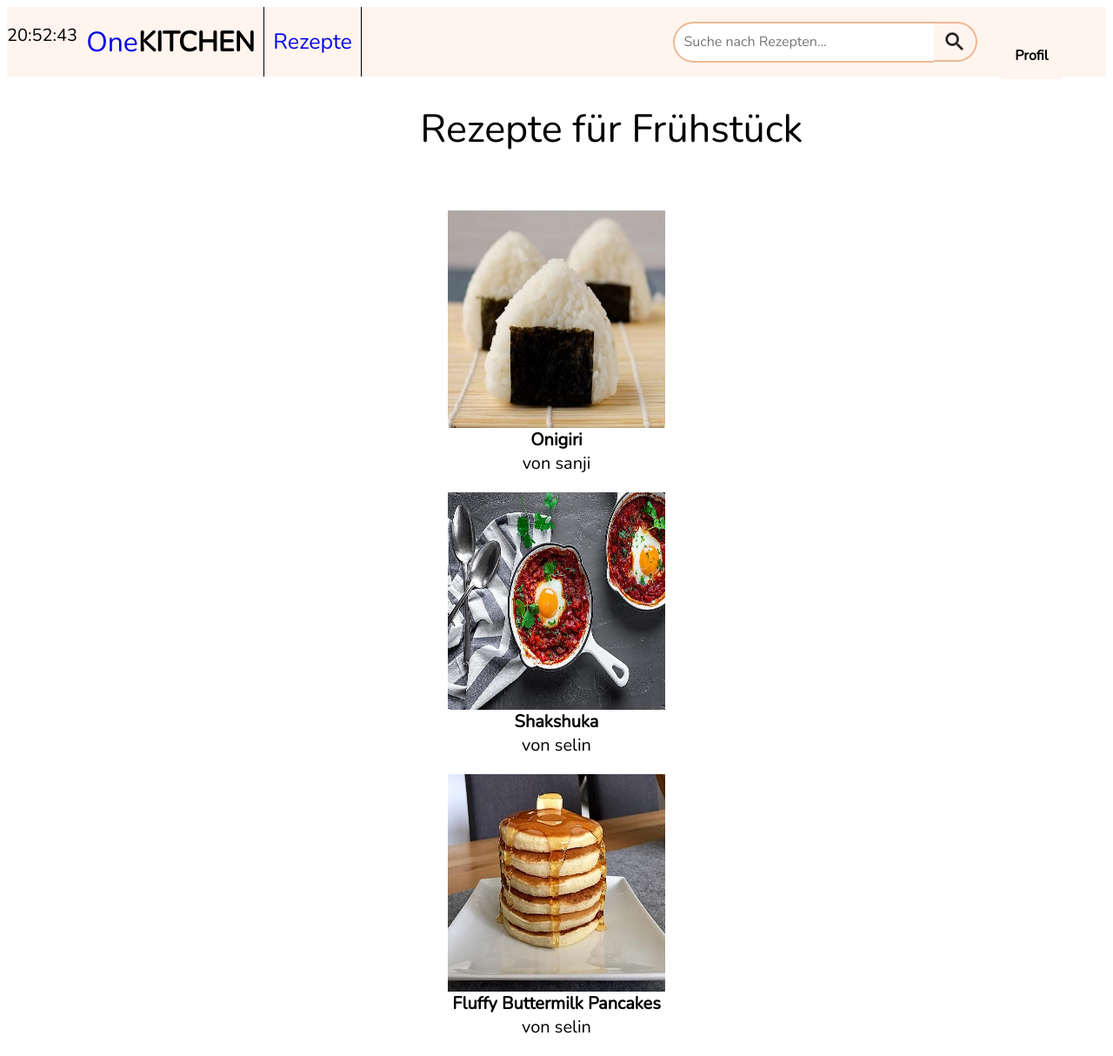
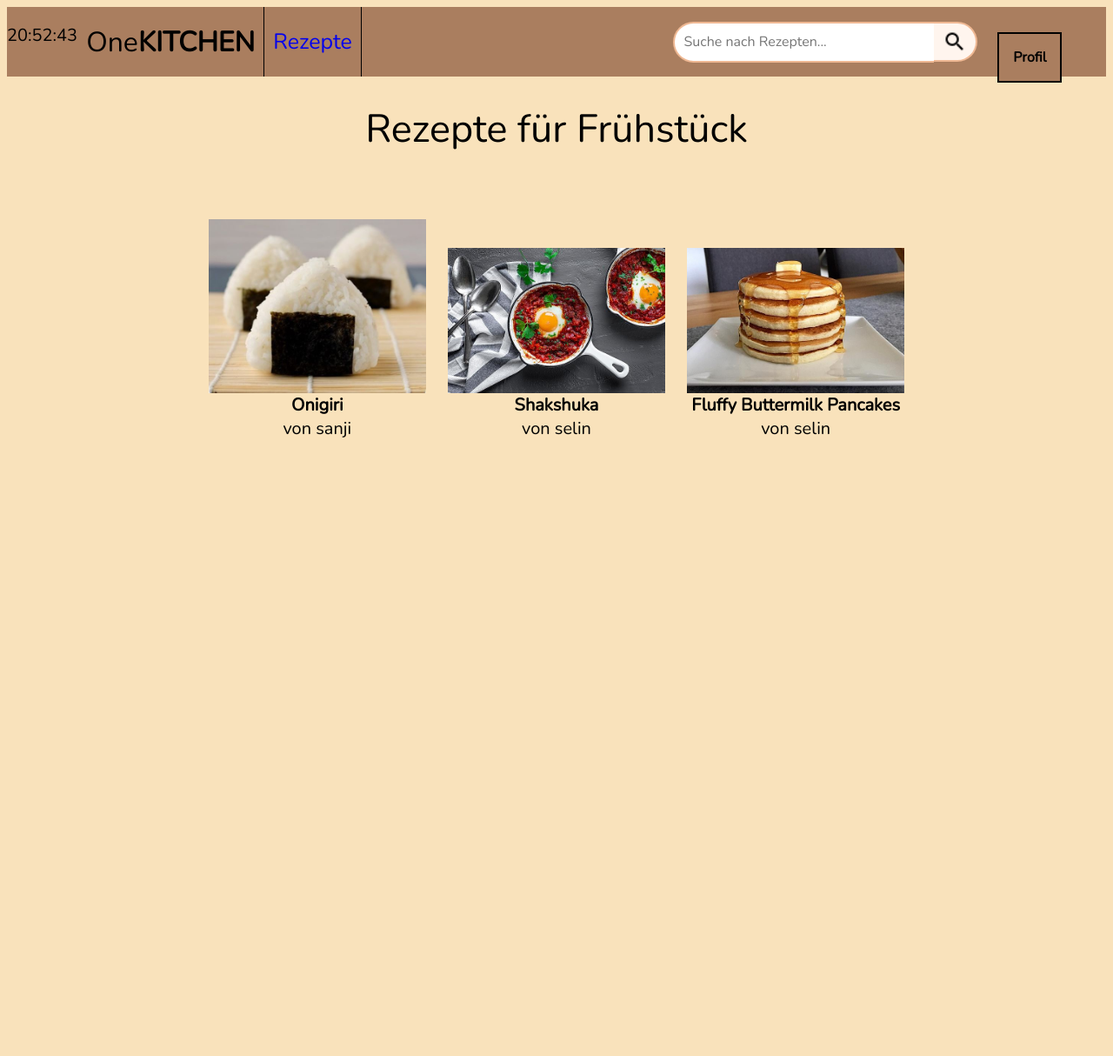
Before and after one commit to slnviii/KochbuchDjango, a Django app: a page that uses kochbuch/buch/templates/base.html in a window 1280 px wide. Shown: the whole page at 87% size. After the commit the page ends 503 px from the top, so only its background shows below. Run offline with Django 4.2, Linux system fonts and the light colour scheme; data comes from the database, SQL or seed files in the repository; both versions use the stored data as it was after the commit; data that the repository does not hold is empty.

Commit message:
code gesäubert html darstellung angepasst für rezepte anzeige upload category.save fix

```diff
--- a/kochbuch/buch/models.py
+++ b/kochbuch/buch/models.py
@@ -40,13 +40,12 @@ class Recipe(models.Model):
     kategorien = models.ManyToManyField(Category)  # Rezept kann mehrere Kategorien haben und umgekehrt
     thema = models.ForeignKey(Theme, null=True, on_delete=models.CASCADE)
     tags = models.ManyToManyField(Tag, null=True)
-    #zutaten = models.ManyToManyField(Zutat)  # Rezept hat mehrere Zutaten
     author = models.ForeignKey(User, to_field="username", db_column="username", on_delete=models.CASCADE, blank=True, null=True)
     comment = models.ManyToManyField('Comment', related_query_name='comment', blank=True, null=True)
     dauer = models.IntegerField('Dauer',default="30")
     schwierigkeit = models.CharField(max_length=15, choices=(('superleicht','Sehr leicht'),('leicht','Leicht'),('mittel','Mittel'),('schwer','Schwer')),default='leicht')
     favorite = models.ManyToManyField(User, related_name='rezepte',null=True, blank=True)
-    #bewertet = models.ManyToManyField('Rating', null=True)
+    #bewertet = models.ManyToManyField('Rating', null=True)  #nicht implementiert aus zeitmangel
 
 
     def total_favorites(self):
@@ -58,7 +57,6 @@ class Recipe(models.Model):
 
 
     def get_absolute_url(self):
-        #return reverse('recipe', args=str(self.id))
         return reverse ('overview')
 
 # class Rating(models.Model):
--- a/kochbuch/buch/templates/base.html
+++ b/kochbuch/buch/templates/base.html
@@ -140,7 +140,7 @@
         width: 100%;
         height: 80px;
         display: block;
-        background-color: rgb(255,245,238);
+        background-color: #AA7E5F;
     }
     .header li{
         float: left;
@@ -151,7 +151,7 @@
         margin-top: 1.5%;
     }
     body{
-        background-color: white;
+        background-color: #F9E2BB;
     }
     .inner_header{
         width: 1000px;
@@ -159,7 +159,7 @@
         display: block;
         margin: 0 auto ;
 
-        background-color: rgb(255,245,238);
+        background-color: #AA7E5F;
 
     }
     .inner_header div:first-child{
@@ -188,6 +188,9 @@
         padding-right: 10px;
 
     }
+    .center-div:hover {
+        background-color: rgb(239,184,147);
+    }
     .center-div h1 a:link{
         text-decoration: none;
     }
@@ -196,7 +199,8 @@
         display: table;
         float: left;
         margin-left: 10px;
-        margin-right: 10px
+        margin-right: 10px;
+        color: black;
     }
     .logo_container h1{
         height: 100%;
@@ -207,13 +211,16 @@
         font-weight: 300;
         color: Black;
 
+
     }
     .logo_container h1 span{
         font-weight: 800;
         color: black;
+
     }
     .logo_container h1 a:link{
         text-decoration: none;
+        color: black;
     }
     .navigation{
         float:right;
@@ -257,7 +264,7 @@
         cursor: pointer;
     }
     .dropbtn {
-        background-color: rgb(255,245,238);
+        background-color: #AA7E5F;
         color: black;
         padding: 16px;
         font-family: "Nunito";
@@ -265,6 +272,7 @@
         font-weight: 600;
         border: none;
         cursor: pointer;
+        border: solid black 2px;
     }
     .dropdown {
         position: relative;
@@ -390,7 +398,7 @@
              <h1><a href="{% url 'upload' %}">Neues Rezept hochladen</a></h1>
          </div>
          {% endif %}
-         <div class = "center-div">
+         <div class = "center-div center-div:hover">
              <h1><a href="{% url 'rezepte' %}">Rezepte</a></h1>
          </div>
          <div class="search_function">
@@ -427,7 +435,7 @@
 
 </div>
 
-                <!--<li><img src= "{{ user.profile.avatar.url }}"/></li>-->
+
 
         </div>
 </div>
--- a/kochbuch/buch/templates/category.html
+++ b/kochbuch/buch/templates/category.html
@@ -12,11 +12,11 @@
      font-family: "Nunito";
      font-size: 45px;
      font-weight: 500;
-     margin-left: 10%;
+
  }
  .recipe_img{
-     height: 250px;
-     width: 250px;
+     max-height: 250px;
+     max-width: 250px;
  }
 </style>
 {% extends 'base.html' %}
@@ -26,32 +26,15 @@
 {% block content %}
 <h1>Rezepte für <span>{{ category.name }}</span></h1>
 
-<!--<table class="center" >
-     tabelle für alle rezepte dieser kategorie
-    <tr>
-        <th></th>
-        <th>Rezept</th>
-        <th>Author</th>
-    </tr>
 
-    {% for recipe in category.recipe_set.all %}
-    <tr>
-         table rows loop, für jedes rezept in der kategorie wird 1 reihe erstellt
-       <td> <img src="{{ recipe.image.url}}"/> </td>
-       <td><a href="{%  url 'recipe' recipe.pk %}">{{ recipe.title }}</a></td> rezept ist klickbar
-       <td>{{ recipe.author }}</td>
-    </tr>
-    {% endfor %}
-
-</table>--->
 
 <div  class="recipes_container">
     {% for recipe in category.recipe_set.all %}
-        <p>
+        <div style="display: inline-block; margin: 10px">
          <a href="{%   url 'recipe' recipe.pk %}"><img src= "{{ recipe.image.url}}" class="recipe_img"/><br/></a>
          <span>{{ recipe.title }}</span><br/>
          von {{ recipe.author }}
-        </p>
+        </div>
     {% endfor %}
 
 </div>
--- a/kochbuch/buch/templates/rezepte_main.html
+++ b/kochbuch/buch/templates/rezepte_main.html
@@ -47,7 +47,6 @@
   <h1>Nach Tags</h1>
 
     {% for tag in tags %}
-      <!--- alle vorhandenen kategorieren werden durchlaufen und angezeigt + klickbar --->
       <div class="category_container">
           <a href="{%  url 'tag' tag.name %}"><li>{{ tag.name }}</li></a>
       </div>
@@ -57,7 +56,6 @@
   <h1>Nach Themen</h1>
 
      {% for theme in themes %}
-      <!--- alle vorhandenen kategorieren werden durchlaufen und angezeigt + klickbar --->
       <div class="category_container">
           <a href="{%  url 'theme' theme.name %}"><li>{{ theme.name }}</li></a>
       </div>
--- a/kochbuch/buch/urls.py
+++ b/kochbuch/buch/urls.py
@@ -8,8 +8,6 @@ urlpatterns = [
     path('category/<category_name>', category, name='category'),
     path('tag/<tag_name>', tag, name='tag'),
     path('theme/<theme_name>', theme, name='theme'),
-    #path('favorites/', favorites, name='favorites'),
-   # path('recipe/<recipe_name>', recipe, name='recipe'),
     path('recipe/<int:pk>', RecipeView.as_view(), name='recipe'),
     path('time/', time, name='time'),
     path('random_recipe/', random_recipe, name='random_recipe'),
--- a/kochbuch/buch/views.py
+++ b/kochbuch/buch/views.py
@@ -49,9 +49,7 @@ def random_recipe(request):
     return HttpResponse(rec)
 
 
-# def overview(request):
-#     all_recipes = models.Recipe.objects.all()
-#     return render(request, 'index.html', dict(recipes=all_recipes))
+
 
 @login_required()
 def upload(request):
@@ -62,6 +60,7 @@ def upload(request):
             instance = form.save(commit=False)
             instance.author = request.user
             instance.save()
+            form.save_m2m()
             return HttpResponseRedirect('/')  # Umleitung
         else:
             print(form.errors)
@@ -103,11 +102,6 @@ class ChangePasswordView(PasswordChangeView):
     template_name = 'change_password.html'
     success_url = reverse_lazy('profile')
 
-# class CommentForm(forms.ModelForm):
-#     class Meta:
-#         model = Comment
-#         fields = ('author', 'body')
-
 
 def AddFavorite(request, pk):
     recipe = get_object_or_404(Recipe, id=request.POST.get('recipe_id'))
@@ -144,6 +138,7 @@ class RecipeView(DetailView):      # Rezept darstellen
         context["added"] = added
         return context
 
+
 class DeleteComment(DeleteView):
     model = Comment
     template_name = 'delete_comment.html'
@@ -164,25 +159,6 @@ class EditRecipeView(UpdateView):
     template_name = 'edit_recipe.html'
     fields = ['title','image', 'ingr', 'instr', 'kategorien','tags','thema', 'dauer', 'schwierigkeit']
 
-# def recipe(request, recipe_name):
-#     #  rec_name = request.GET['name']      # hier wird der name des rezepts abgefragt auf den man geklickt hat
-#     recipe = models.Recipe.objects.get(title=recipe_name)  # das geklickte rezept wird gleichgesetzt und als objekt abgespeichert
-#     if request.method == "POST":
-#         form = CommentForm(request.POST)
-#         if form.is_valid():  # Formular überprüfen
-#             form.instance.author = request.user  # aktiver user wird automatisch als author des rezepts festgesetzt
-#             # Create Comment object but don't save to database yet
-#             form = form.save(commit=False)
-#             # Assign the current recipe to the comment
-#             form.recipe = recipe
-#             # Save the comment to the database
-#             form.save()
-#             return HttpResponseRedirect('/')  # Umleitung
-#     else:
-#         form = CommentForm()  # leeres Formular
-#     all_comments = models.Comment.objects.all()  # alle kommentare rein um weiterzugeben
-#     return render(request, 'display_recipe.html', dict(form=form, recipe=recipe, comments = all_comments))
-#    # return render(request, 'display_recipe.html', dict(recipe=recipe))  # recipe object wird übergeben (s. display_recipe wie benutzt)
 
 
 def category(request, category_name):
@@ -198,16 +174,6 @@ def theme(request, theme_name):
     return render(request, 'theme.html', dict(theme=theme))
 
 
-# @login_required()
-# def favorites(request, userid):
-#     favorites = get_object_or_404(RecipeForm, userid=userid)
-#     if models.Recipe.favorites.filter(userid=request.user.id).exists():
-#         models.Recipe.favorites.remove(request.user)
-#     else:
-#         models.Recipe.favorites.add(request.user)
-#     return HttpResponseRedirect('favorites/')
-
-
 def filter_form(request):
     all_categories = models.Category.objects.all()
     all_users = User.objects.all()
@@ -215,8 +181,6 @@ def filter_form(request):
         categories=all_categories,
         users=all_users,
     ))
-
-#def search(request):
 
 
 def time(request):
```
Also changed, not shown: kochbuch/buch/templates/display_recipe.html (+12 -10 lines), kochbuch/buch/templates/profile_page.html (+4 -3 lines), kochbuch/buch/templates/tag.html (+5 -23 lines), kochbuch/buch/templates/theme.html (+5 -23 lines), kochbuch/db.sqlite3, kochbuch/media/supersaftiger-apfelkuchen_AVl6FBO.jpg (added), kochbuch/media/supersaftiger-apfelkuchen_XBXhgXW.jpg (added).
